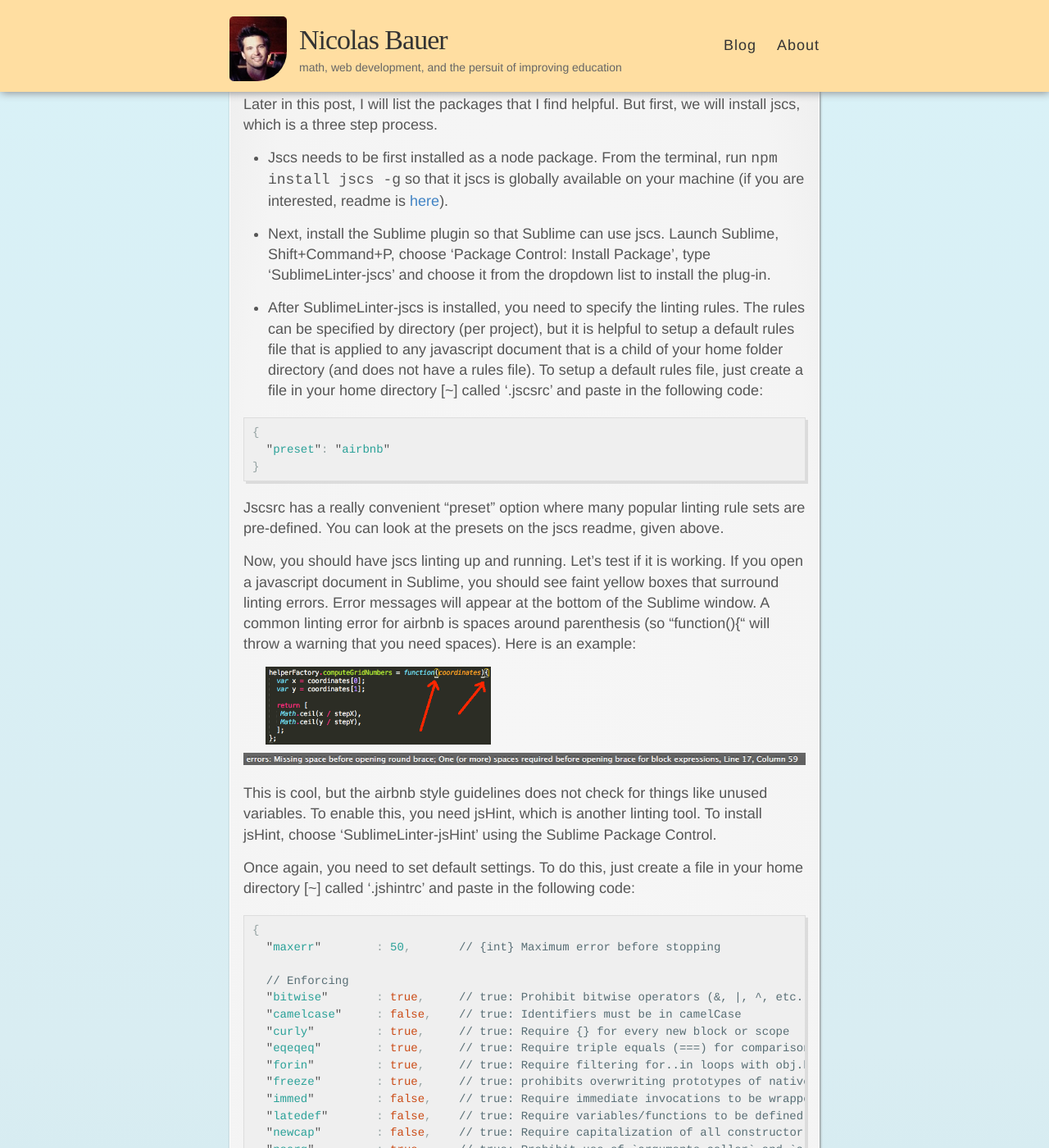
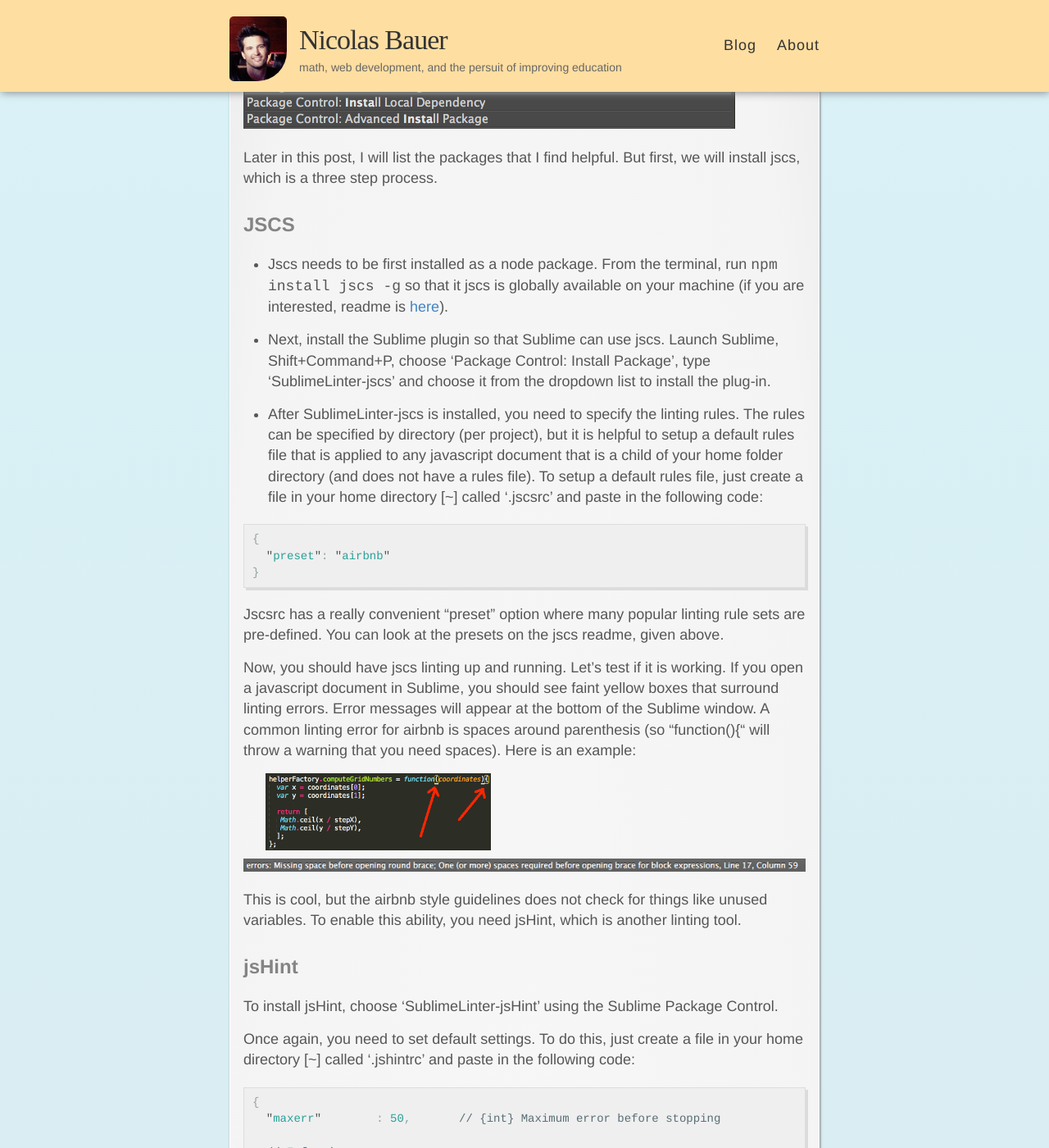
Before and after one commit to nwbauer/nwbauer.github.io, a Jekyll site: the page built from _posts/2016-02-21-setting-up-your-linter-in-sublime.md, in a window 1280 px wide and 1400 px high, scrolled down 508 px. Shown: the whole window at 82% size. Built offline with Jekyll 4.4.1, drawn with Linux system fonts in a browser that asks for light colours; some web fonts are replaced; some of the changed text lies outside the part shown.

Commit message:
added headers to sublime post

```diff
--- a/_posts/2016-02-21-setting-up-your-linter-in-sublime.md
+++ b/_posts/2016-02-21-setting-up-your-linter-in-sublime.md
@@ -12,6 +14,8 @@ Once package control is installed, you should be able to press Shift+Command+P a
 ![Package Control]({{ site.url }}/images/package-control.png)
 
 Later in this post, I will list the packages that I find helpful.  But first, we will install jscs, which is a three step process.
+
+## JSCS
 
 * Jscs needs to be first installed as a node package.  From the terminal, run `npm install jscs -g` so that it jscs is globally available on your machine (if you are interested, readme is [here](http://jscs.info/overview)).
 
@@ -35,7 +39,11 @@ Now, you should have jscs linting up and running.  Let's test if it is working.
 ![JSCS warning]({{ site.url }}/images/linter-message.png)
 
 
-This is cool, but the airbnb style guidelines does not check for things like unused variables.  To enable this, you need jsHint, which is another linting tool.  To install jsHint, choose 'SublimeLinter-jsHint' using the Sublime Package Control.
+This is cool, but the airbnb style guidelines does not check for things like unused variables.  To enable this ability, you need jsHint, which is another linting tool.
+
+## jsHint
+
+To install jsHint, choose 'SublimeLinter-jsHint' using the Sublime Package Control.
 
 Once again, you need to set default settings.  To do this, just create a file in your home directory [~] called '.jshintrc' and paste in the following code:
 
```
Also changed, not shown: other parts of _posts/2016-02-21-setting-up-your-linter-in-sublime.md (+5 -0 lines).
